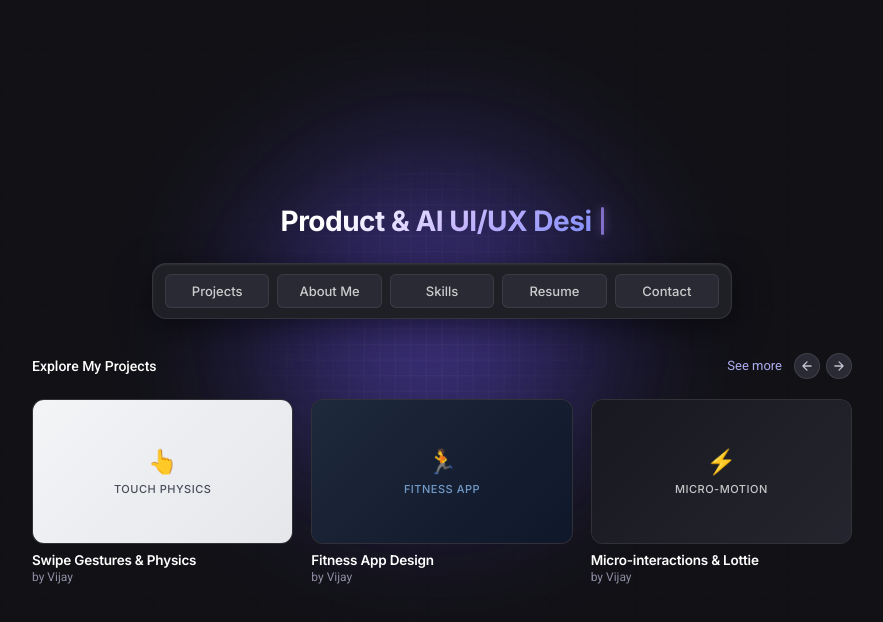
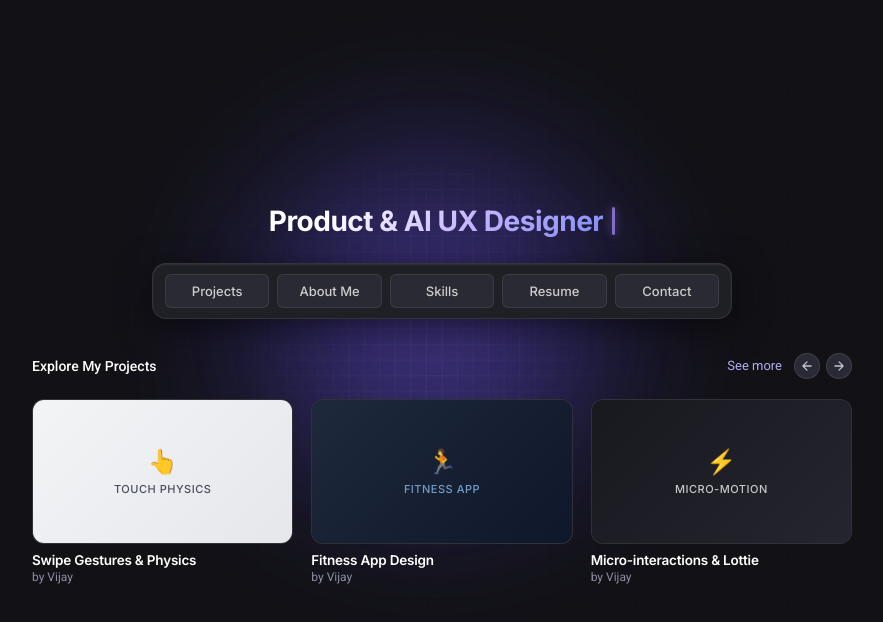
Before and after one commit to vijaysahu0045/Vijay, a React (Vite) app: page / in a window 1280 px wide. Shown: the top 622 px of the page, without its empty margins (198-1081 px from the left). Built offline with nearby package versions, Linux system fonts and the light colour scheme.

Commit message:
Update portfolio: 36 projects, glassmorphism, floating nav

```diff
--- a/src/App.jsx
+++ b/src/App.jsx
@@ -10,8 +10,8 @@ import Contact from './Contact'
 import { getShuffledProjects } from './projectsData'
 
 const HERO_ROTATING_PHRASES = [
-  "Hi, I’m Vijay.",
-  "Product & AI UI/UX Designer",
+  "Hi, I’m Vijay",
+  "Product & AI UX Designer",
   "2 Years of Experience",
   "UI Motion & Graphics Designer"
 ]
```
